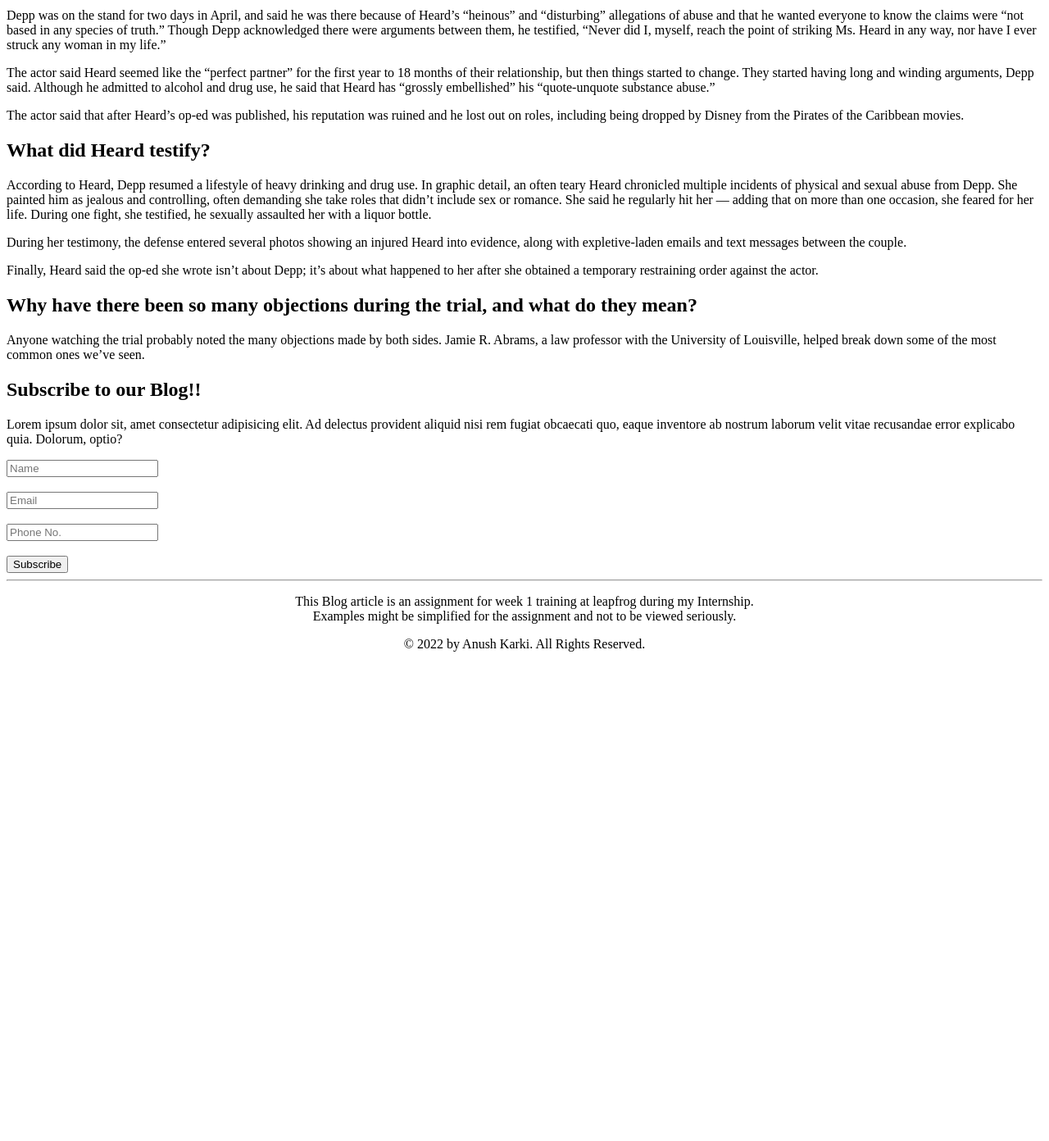
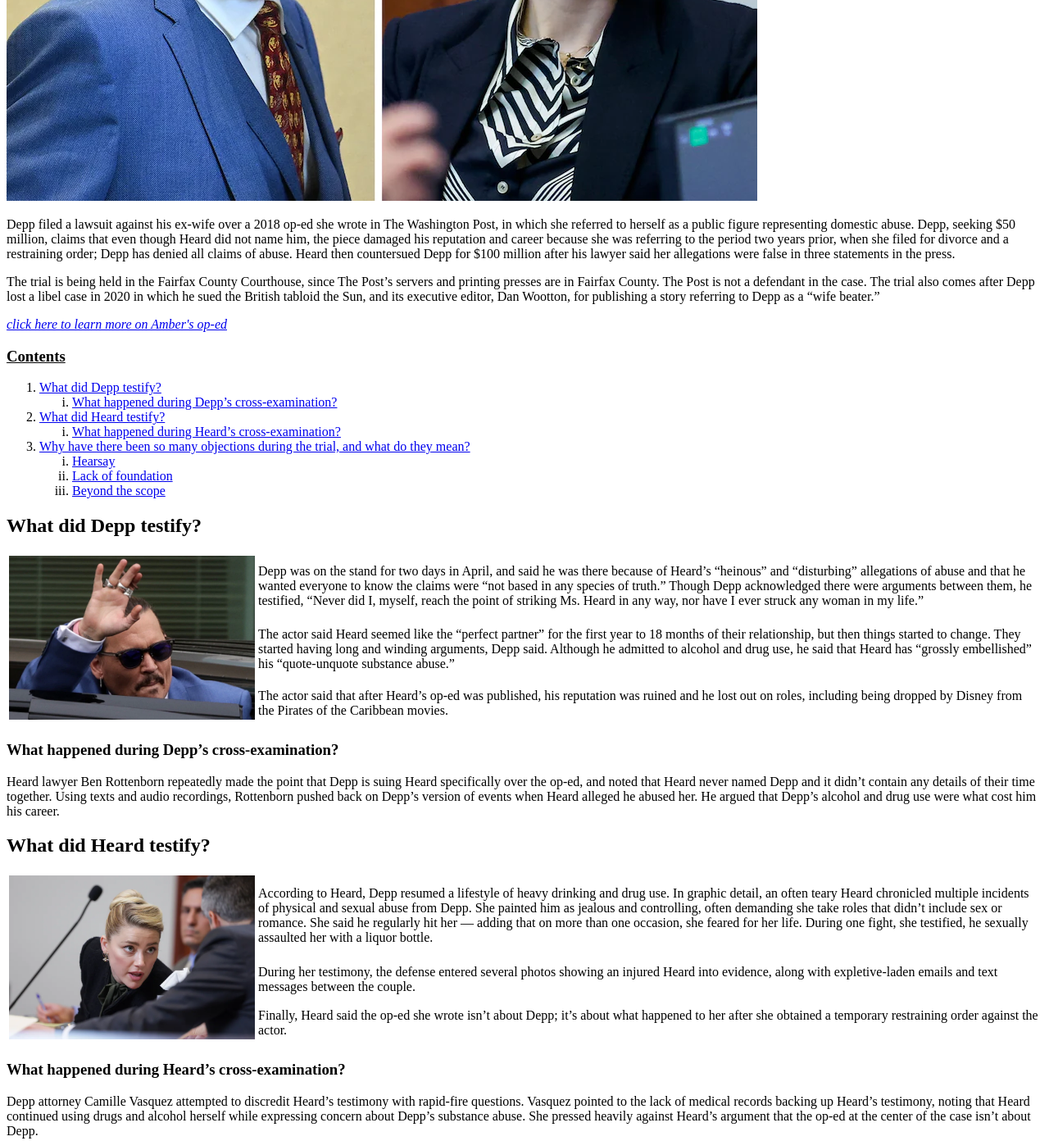
Before and after one commit to Toxicann/leapfrog, a plain HTML site: page assignments/Blog-Post/index.html in a window 1280 px wide. Shown: the part 480-1872 px from the top of the page at 82% size. Before the commit the page ends 1291 px from the top, so only its background shows below. Drawn offline with Linux system fonts and the light colour scheme.

Commit message:
final changes

```diff
--- a/assignments/Blog-Post/index.html
+++ b/assignments/Blog-Post/index.html
@@ -16,6 +16,7 @@
         former spouses Johnny Depp and Amber Heard is set to wrap up with
         closing arguments scheduled for Friday morning.
       </p>
+      <img src="./assets/Deep-Heard.webp" />
       <p>
         Depp filed a lawsuit against his ex-wife over a 2018 op-ed she wrote in
         The Washington Post, in which she referred to herself as a public figure
@@ -34,6 +35,13 @@
         executive editor, Dan Wootton, for publishing a story referring to Depp
         as a “wife beater.”
       </p>
+      <em
+        ><a
+          href="https://www.washingtonpost.com/opinions/ive-seen-how-institutions-protect-men-accused-of-abuse-heres-what-we-can-do/2018/12/18/71fd876a-02ed-11e9-b5df-5d3874f1ac36_story.html"
+          target="_blank"
+          >click here to learn more on Amber's op-ed</a
+        ></em
+      ><br />
     </header>
     <div>
       <article>
@@ -41,9 +49,9 @@
         <ol>
           <li>
             <a href="#article_1">What did Depp testify?</a>
-            <ol type = "i">
+            <ol type="i">
               <li>
-                <a href="#Sarticle_1"
+                <a href="#Sarticle_1.1"
                   >What happened during Depp’s cross-examination?</a
                 >
               </li>
@@ -51,9 +59,9 @@
           </li>
           <li>
             <a href="#article_2">What did Heard testify?</a>
-            <ol type = "i">
+            <ol type="i">
               <li>
-                <a href="#Sarticle_2"
+                <a href="#Sarticle_2.1"
                   >What happened during Heard’s cross-examination?</a
                 >
               </li>
@@ -64,7 +72,7 @@
               >Why have there been so many objections during the trial, and what
               do they mean?</a
             >
-            <ol type = "i">
+            <ol type="i">
               <li>
                 <a href="#Sarticle_3.1">Hearsay</a>
               </li>
@@ -80,49 +88,109 @@
       </article>
       <section>
         <h2><a id="article_1">What did Depp testify?</a></h2>
-        <p>
-          Depp was on the stand for two days in April, and said he was there
-          because of Heard’s “heinous” and “disturbing” allegations of abuse and
-          that he wanted everyone to know the claims were “not based in any
-          species of truth.” Though Depp acknowledged there were arguments
-          between them, he testified, “Never did I, myself, reach the point of
-          striking Ms. Heard in any way, nor have I ever struck any woman in my
-          life.”
-        </p>
-        <p>
-          The actor said Heard seemed like the “perfect partner” for the first
-          year to 18 months of their relationship, but then things started to
-          change. They started having long and winding arguments, Depp said.
-          Although he admitted to alcohol and drug use, he said that Heard has
-          “grossly embellished” his “quote-unquote substance abuse.”
-        </p>
-        <p>
-          The actor said that after Heard’s op-ed was published, his reputation
-          was ruined and he lost out on roles, including being dropped by Disney
-          from the Pirates of the Caribbean movies.
-        </p>
+        <p></p>
+        <table>
+          <tbody>
+            <tr>
+              <td rowspan="3">
+                <img src="./assets/Deep.webp" height="200" width="300" />
+              </td>
+              <td>
+                Depp was on the stand for two days in April, and said he was
+                there because of Heard’s “heinous” and “disturbing” allegations
+                of abuse and that he wanted everyone to know the claims were
+                “not based in any species of truth.” Though Depp acknowledged
+                there were arguments between them, he testified, “Never did I,
+                myself, reach the point of striking Ms. Heard in any way, nor
+                have I ever struck any woman in my life.”
+              </td>
+            </tr>
+
+            <tr>
+              <td>
+                The actor said Heard seemed like the “perfect partner” for the
+                first year to 18 months of their relationship, but then things
+                started to change. They started having long and winding
+                arguments, Depp said. Although he admitted to alcohol and drug
+                use, he said that Heard has “grossly embellished” his
+                “quote-unquote substance abuse.”
+              </td>
+            </tr>
+            <tr>
+              <td>
+                The actor said that after Heard’s op-ed was published, his
+                reputation was ruined and he lost out on roles, including being
+                dropped by Disney from the Pirates of the Caribbean movies.
+              </td>
+            </tr>
+          </tbody>
+        </table>
+        <section>
+          <h3>
+            <a id="Sarticle_1.1"
+              >What happened during Depp’s cross-examination?</a
+            >
+          </h3>
+          <p>
+            Heard lawyer Ben Rottenborn repeatedly made the point that Depp is
+            suing Heard specifically over the op-ed, and noted that Heard never
+            named Depp and it didn’t contain any details of their time together.
+            Using texts and audio recordings, Rottenborn pushed back on Depp’s
+            version of events when Heard alleged he abused her. He argued that
+            Depp’s alcohol and drug use were what cost him his career.
+          </p>
+        </section>
       </section>
       <section>
         <h2><a id="article_2">What did Heard testify?</a></h2>
-        <p>
-          According to Heard, Depp resumed a lifestyle of heavy drinking and
-          drug use. In graphic detail, an often teary Heard chronicled multiple
-          incidents of physical and sexual abuse from Depp. She painted him as
-          jealous and controlling, often demanding she take roles that didn’t
-          include sex or romance. She said he regularly hit her — adding that on
-          more than one occasion, she feared for her life. During one fight, she
-          testified, he sexually assaulted her with a liquor bottle.
-        </p>
-        <p>
-          During her testimony, the defense entered several photos showing an
-          injured Heard into evidence, along with expletive-laden emails and
-          text messages between the couple.
-        </p>
-        <p>
-          Finally, Heard said the op-ed she wrote isn’t about Depp; it’s about
-          what happened to her after she obtained a temporary restraining order
-          against the actor.
-        </p>
+        <table>
+          <tbody>
+            <tr>
+              <td rowspan="3">
+                <img src="./assets/Heard.webp" height="200" width="300" />
+              </td>
+              <td>
+                According to Heard, Depp resumed a lifestyle of heavy drinking
+                and drug use. In graphic detail, an often teary Heard chronicled
+                multiple incidents of physical and sexual abuse from Depp. She
+                painted him as jealous and controlling, often demanding she take
+                roles that didn’t include sex or romance. She said he regularly
+                hit her — adding that on more than one occasion, she feared for
+                her life. During one fight, she testified, he sexually assaulted
+                her with a liquor bottle.
+              </td>
+            </tr>
+            <tr>
+              <td>
+                During her testimony, the defense entered several photos showing
+                an injured Heard into evidence, along with expletive-laden
+                emails and text messages between the couple.
+              </td>
+            </tr>
+            <tr>
+              <td>
+                Finally, Heard said the op-ed she wrote isn’t about Depp; it’s
+                about what happened to her after she obtained a temporary
+                restraining order against the actor.
+              </td>
+            </tr>
+          </tbody>
+        </table>
+        <section>
+          <h3>
+            <a id="Sarticle_2.1"
+              >What happened during Heard’s cross-examination?</a
+            >
+          </h3>
+          <p>
+            Depp attorney Camille Vasquez attempted to discredit Heard’s
+            testimony with rapid-fire questions. Vasquez pointed to the lack of
+            medical records backing up Heard’s testimony, noting that Heard
+            continued using drugs and alcohol herself while expressing concern
+            about Depp’s substance abuse. She pressed heavily against Heard’s
+            argument that the op-ed at the center of the case isn’t about Depp.
+          </p>
+        </section>
       </section>
       <section>
         <h2>
@@ -136,15 +204,85 @@
           both sides. Jamie R. Abrams, a law professor with the University of
           Louisville, helped break down some of the most common ones we’ve seen.
         </p>
+        <img src="./assets/Jury.webp" />
+        <section>
+          <h3>
+            <a id="Sarticle_3.1">Hearsay</a>
+          </h3>
+          <p>
+            A witness “should generally only be giving testimony directly to the
+            jury under oath,” says Abrams. While they can testify to events that
+            occurred, they “should not be recounting conversations about those
+            events to prove the events themselves.” In other words, Abrams says,
+            “Witness A can describe to the jurors how B hit them and even the
+            action of calling C afterward, but the jurors should not generally
+            hear A say ‘I told C that B did these things’ for the purpose of
+            proving the truth of what B did.” That’s why it seems like witnesses
+            cannot recount conversations they previously had outside of court.
+          </p>
+        </section>
+        <section>
+          <h3>
+            <a id="Sarticle_3.2">Lack of Foundation</a>
+          </h3>
+          <p>
+            Often, witnesses are describing events. If they get ahead of
+            themselves without establishing basic context such as “where the
+            witness was during the event or how they knew the people involved,
+            that would lack foundation for the jurors,” says Abrams. “This
+            happens a lot because the witnesses are so well-prepared and they
+            know what their most important points are."
+          </p>
+        </section>
+        <section>
+          <h3>
+            <a id="Sarticle_3.3">Beyond the Scope</a>
+          </h3>
+          <p>
+            “This case is a defamation suit, so the testimony is limited to the
+            truth or falsity of just a few very specific published statements
+            and the damages those statements may have caused,” says Abrams.
+            Anything not “relevant to proving the elements of just these
+            defamation claims” is considered beyond the scope of the trial and
+            thus cannot be entered into evidence.
+          </p>
+        </section>
       </section>
+      This Article was taken from The Washington Post. visit them for more
+      information.<br />
+      Source:
+      <em
+        ><a
+          href="https://www.washingtonpost.com/arts-entertainment/2022/05/25/johnny-depp-amber-heard-summary/"
+          target="_blank"
+          >The Washington Post</a
+        ></em
+      >
+      <p>
+      <strong>Few spicy bits on trial</strong>
+      <ul>
+        <li>
+          <a
+            href="https://www.indiatoday.in/movies/hollywood/story/amber-heard-s-name-changed-to-amber-turd-on-imdb-page-is-that-you-johnny-depp-fans-1946836-2022-05-08"
+            >Amber Heard or Amber Turd?</a
+          >
+        </li>
+        <li>
+          <a
+            href="https://www.indiatoday.in/movies/hollywood/story/johnny-depp-s-text-about-amber-heard-elon-musk-s-affair-goes-viral-see-here-1954608-2022-05-26"
+            >Amber Heard and Elon Musk Affair</a
+          >
+        </li>
+      </ul>
+      </p>
+
       <div>
         <div>
-          <h2>Subscribe to our Blog!!</h2>
+          <center><h2>Subscribe to our Blog!!</h2></center>
           <p>
-            Lorem ipsum dolor sit, amet consectetur adipisicing elit. Ad
-            delectus provident aliquid nisi rem fugiat obcaecati quo, eaque
-            inventore ab nostrum laborum velit vitae recusandae error explicabo
-            quia. Dolorum, optio?
+            Wanna know more about the ongoing trial? Subscribe for more to get
+            up-to-date information about the Johnny Deep-Amber Heard defamation
+            trial. Stay Tuned
           </p>
         </div>
         <div>
```
Also changed, not shown: assignments/Blog-Post/assets/Deep-Heard.webp (renamed from assignments/Blog-Post/Deep-Heard.webp), assignments/Blog-Post/assets/Deep.webp (renamed from assignments/Blog-Post/Deep.webp), assignments/Blog-Post/assets/Heard.webp (renamed from assignments/Blog-Post/Heard.webp), assignments/Blog-Post/assets/Jury.webp (renamed from assignments/Blog-Post/Jury.webp).
